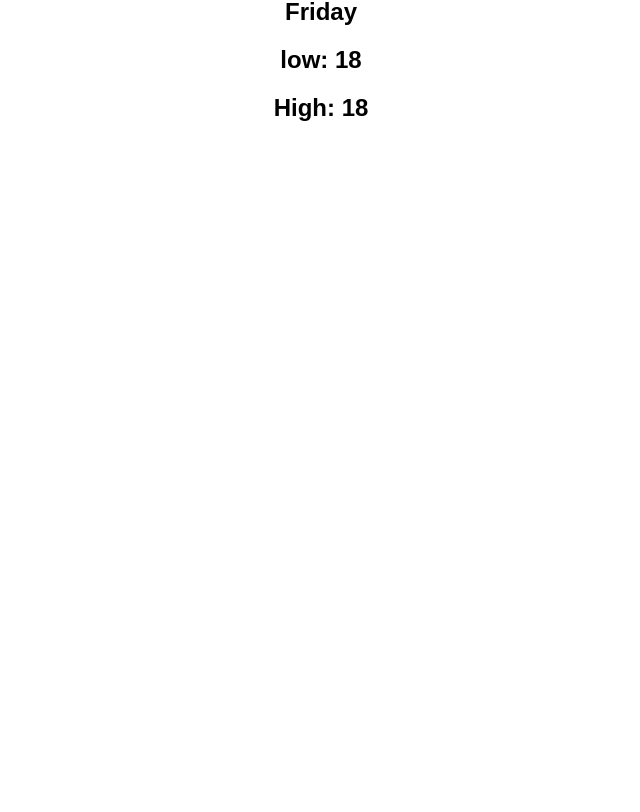
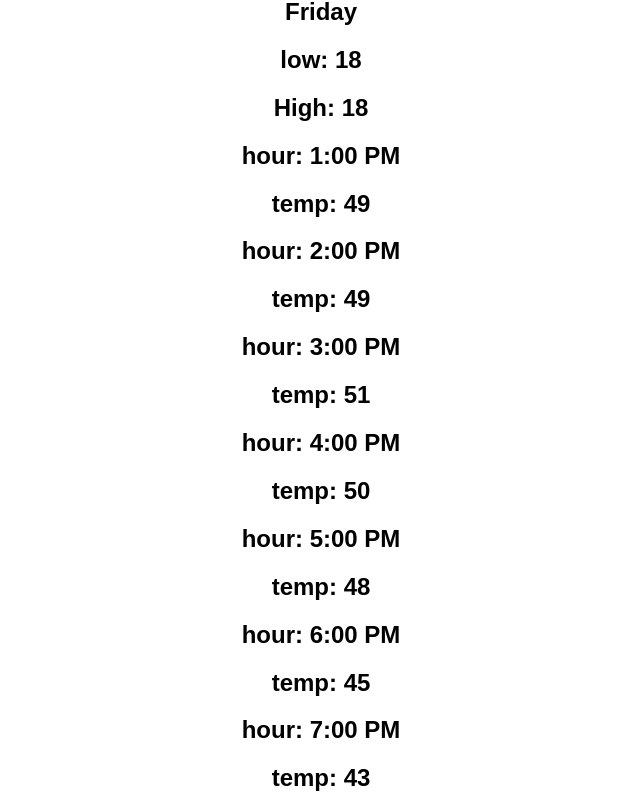
Before and after one commit to TwirlingGoddess/WEATHRLY, a React (Create React App) app: page / in a window 1280 px wide. Shown: the part 1805-2617 px from the top of the page, without its empty margins (319-959 px from the left). Before the commit the page ends 1947 px from the top, so only its background shows below. Built offline with nearby package versions, Linux system fonts and the light colour scheme.

Commit message:
Add SevenDayDataCleaner funtction

```diff
--- a/src/App.js
+++ b/src/App.js
@@ -2,26 +2,26 @@ import React, { Component } from 'react';
 // import Search from './Search.js';
 // import Welcome from './Welcome.js';
 import CurrentWeather from './CurrentWeather.js';
-// import SevenHourForecast from './SevenHourForecast.js';
+import SevenHourForecast from './SevenHourForecast.js';
 import TenDayForecast from './TenDayForecast.js';
-import tenDayCleaner from './tenDayCleaner.js';
+import tenDayDataCleaner from './tenDayDataCleaner.js';
 import './App.css';
 import { mockData } from './mockData.js';
-// import { key } from './Api.js'
-
-
-// const URL = 'http:/weather/${key}/...'
-
+import sevenHourDataCleaner from './sevenHourDataCleaner.js';
 class App extends Component {
   constructor() {
     super();
     this.state = {
-      tenDayForecast: []
+      tenDayForecast: [],
+      sevenHourForecast: []
     }
   }
 
   componentDidMount() {
-    this.setState({ tenDayForecast: tenDayCleaner(mockData) })
+    this.setState({
+      tenDayForecast: tenDayDataCleaner(mockData),
+      sevenHourForecast: sevenHourDataCleaner(mockData)
+    })
   };
 
   render() {
@@ -39,6 +39,8 @@ class App extends Component {
           expectedLow={mockData.forecast.simpleforecast.forecastday[4].low.fahrenheit} />
         <TenDayForecast
         forecast={this.state.tenDayForecast}/>
+        <SevenHourForecast
+        forecast={this.state.sevenHourForecast}/>
       </div>
     );
   }
--- a/src/Card.js
+++ b/src/Card.js
@@ -1,11 +1,9 @@
 import React from 'react';
-// import SevenHourForecast from './SevenHourForecast.js';
-// import TenDayForecast from './TenDayForecast.js';
 import './Card.css';
 
 
 const Card = props => {
-
+    if (props.day) {
       return (
         <section>
         <h1>{props.day}</h1>
@@ -13,6 +11,15 @@ const Card = props => {
         <h1>High: {props.high}</h1>
         </section>
       )
+    } else {
+
+      return (
+        <section>
+        <h1>hour: {props.hour}</h1>
+        <h1>temp: {props.temp}</h1>
+        </section>
+      )
+    }
 }
 
 export default Card;
--- a/src/CurrentWeather.js
+++ b/src/CurrentWeather.js
@@ -1,5 +1,4 @@
 import React from 'react';
-// import App from './App.js';
 import './CurrentWeather.css';
 
 const CurrentWeather = (props) => {
--- a/src/SevenHourForecast.js
+++ b/src/SevenHourForecast.js
@@ -1,18 +1,19 @@
 import React from 'react';
-import App from './App.js';
+import Card from './Card.js';
 import './SevenHourForecast.css';
 
-const SevenHourForecast = () => {
-
-    return (
-      <div>
-        props
-        // the hour
-        // an image that reflects the weather
-        // the projected temperature
-      </div>
-
-    )
+const SevenHourForecast = (props) => {
+  return (
+    props.forecast.map((hour, index) => {
+      return <Card
+        hour={hour.hour}
+        temp={hour.temp}
+        key={index}
+      />
+    })
+  )
 }
 
+
+
 export default SevenHourForecast;
--- a/src/TenDayForecast.js
+++ b/src/TenDayForecast.js
@@ -1,8 +1,6 @@
 import React from 'react';
-import App from './App.js';
 import Card from './Card.js';
 import './TenDayForecast.css';
-// import { mockData } from './mockData.js';
 
 const TenDayForecast = (props) => {
   return (
--- /dev/null
+++ b/src/sevenHourDataCleaner.js
@@ -0,0 +1,15 @@
+import React from 'react';
+
+const sevenHourDataCleaner = (data) => {
+  const sevenHourDataCleaner = []
+
+  data.hourly_forecast.splice(1,7).forEach(forecast => {
+
+    sevenHourDataCleaner.push({
+      hour: forecast.FCTTIME.civil,
+      temp: forecast.temp.english
+    })
+  })
+  return sevenHourDataCleaner;
+}
+export default sevenHourDataCleaner;
--- a/src/tenDayCleaner.js
+++ b/src/tenDayDataCleaner.js
@@ -1,7 +1,6 @@
 import React from 'react';
-// import App from './App';
 
-const tenDayCleaner = (data) => {
+const tenDayDataCleaner = (data) => {
   const tenDayArray = []
 
   data.forecast.simpleforecast.forecastday.forEach(forecast => {
@@ -13,4 +12,4 @@ const tenDayCleaner = (data) => {
   })
   return tenDayArray;
 }
-export default tenDayCleaner;
+export default tenDayDataCleaner;
```
Lines whose indentation alone changed are shown as unchanged.
